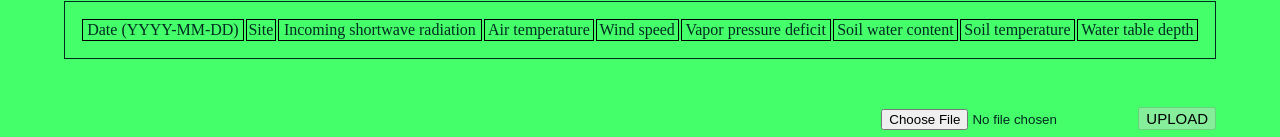
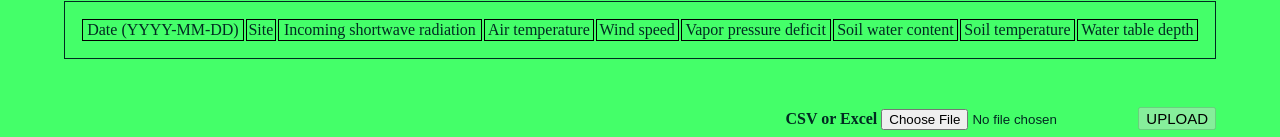
Before and after one commit to bkenan/Wetland-Carbon-Emissions, a Flask app: page / in a window 1280 px wide. Shown: the part 663-800 px from the top of the page. Run offline with Flask 2, Linux system fonts and the light colour scheme; parts of the project's set-up code (start-up, migrations or seed data) failed here and were passed over.

Commit message:
adding instruction

```diff
--- a/templates/index.html
+++ b/templates/index.html
@@ -32,6 +32,7 @@
 <div class="main">
 
   <form action="{{url_for('upload')}}" method=POST enctype=multipart/form-data>
+    <b>CSV or Excel</b>
   <input type=file name=file>
   <input type=submit value=Upload class="button" id="register" disabled="disabled">
   </form>
```
